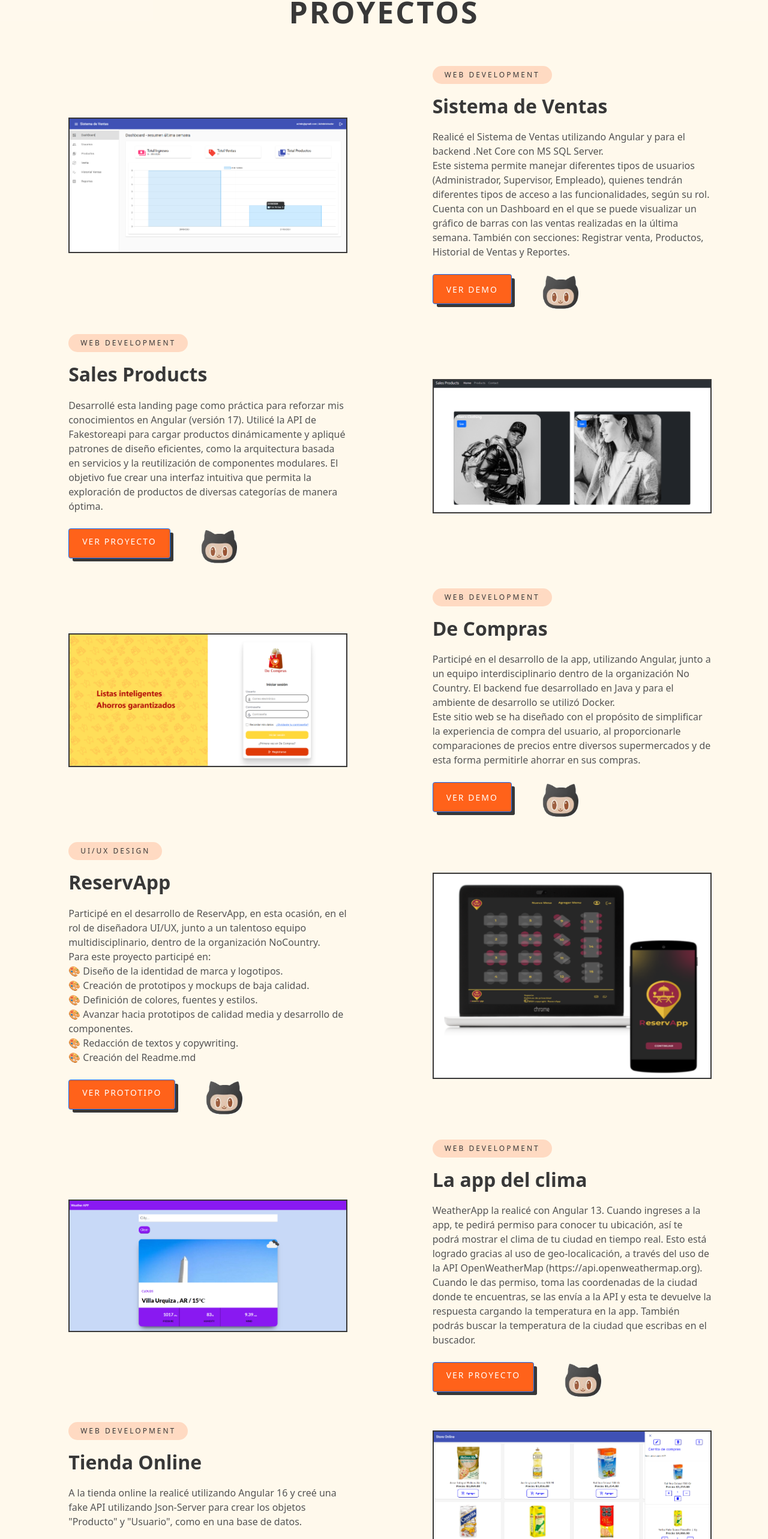
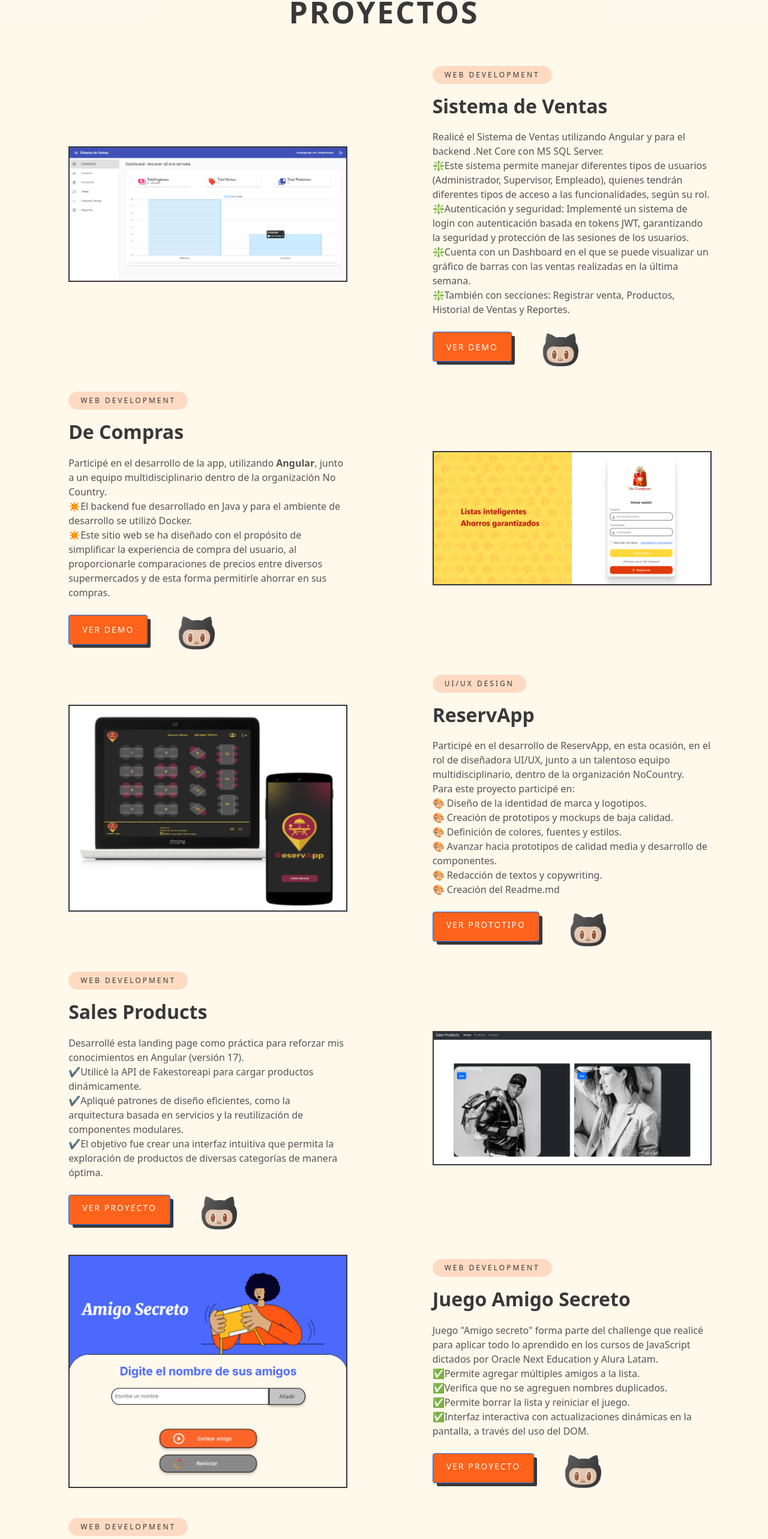
Before and after one commit to MarianelaCortina/MyPortfolioWeb, an Angular app: page /portfolio in a window 1280 px wide. Shown: the part 220-2786 px from the top of the page at 60% size. Built offline with nearby package versions, Linux system fonts and the light colour scheme.

Commit message:
Actualización de proyectos

```diff
--- a/src/app/portfolio/portfolio.component.html
+++ b/src/app/portfolio/portfolio.component.html
@@ -28,11 +28,14 @@
                   <p class="card-text">
                     Realicé el Sistema de Ventas utilizando Angular y para el backend .Net Core con MS SQL Server.
                     <br>
-                    Este sistema permite manejar diferentes tipos de usuarios (Administrador, Supervisor, Empleado), quienes tendrán diferentes
+                    ❇️Este sistema permite manejar diferentes tipos de usuarios (Administrador, Supervisor, Empleado), quienes tendrán diferentes
                     tipos de acceso a las funcionalidades, según su rol.
                     <br>
-                    Cuenta con un  Dashboard en el que se puede visualizar un gráfico de barras con las ventas realizadas en la última semana.
-                    También con secciones: Registrar venta, Productos, Historial de Ventas y Reportes.
+                    ❇️Autenticación y seguridad: Implementé un sistema de login con autenticación basada en tokens JWT,
+                    garantizando la seguridad y protección de las sesiones de los usuarios.
+                    <br>
+                    ❇️Cuenta con un  Dashboard en el que se puede visualizar un gráfico de barras con las ventas realizadas en la última semana. <br>
+                    ❇️También con secciones: Registrar venta, Productos, Historial de Ventas y Reportes.
 
 
                   </p>
@@ -71,41 +74,7 @@
               </div>
             </li>
 
-            <li>
-              <div class="portfolio-card">
 
-                <div class="card-banner img-holder" style="--width: 100%; --height: 540;">
-                  <img src="assets/images/pantalla-sales.png" width="100%" height="540" loading="lazy"
-                    alt="Website Design for Marketing Agency Startup" class="img-cover">
-
-                  <a href="#" class="btn-icon" aria-label="More about Website Design for Marketing Agency Startup">
-
-                  </a>
-                </div>
-
-                <div class="card-content">
-
-                  <span class="chip label-md">Web Development</span>
-
-                  <h3 class="title-md">Sales Products </h3>
-
-                  <p class="card-text">
-                    Desarrollé esta landing page como práctica para reforzar mis conocimientos en Angular (versión 17).
-                    Utilicé la API de Fakestoreapi para cargar productos dinámicamente y apliqué patrones de diseño eficientes,
-                    como la arquitectura basada en servicios y la reutilización de componentes modulares.
-                    El objetivo fue crear una interfaz intuitiva que permita la exploración de productos de diversas categorías de manera óptima.
-
-                  </p>
-
-                  <div class="container-img">
-                    <a href="https://github.com/MarianelaCortina/Landing-Page-AngularV17" class="btn btn-primary">Ver Proyecto</a>
-                    <a href="https://github.com/MarianelaCortina/Landing-Page-AngularV17" ><img src="assets/images/logo-git-1.png" alt="logo-git" class="img-git"></a>
-                  </div>
-
-                </div>
-
-              </div>
-            </li>
 
 
             <li>
@@ -126,10 +95,11 @@
                   <h3 class="title-md">De Compras</h3>
 
                   <p class="card-text">
-                  Participé en el desarrollo de la app, utilizando Angular, junto a un equipo interdisciplinario
-                  dentro de la organización No Country. El backend fue desarrollado en Java y para el ambiente de desarrollo se utilizó Docker.
+                  Participé en el desarrollo de la app, utilizando <strong>Angular</strong>, junto a un equipo multidisciplinario
+                  dentro de la organización No Country. <br>
+                  ✴️El backend fue desarrollado en Java y para el ambiente de desarrollo se utilizó Docker.
                   <br>
-                  Este sitio web se ha diseñado con el propósito de simplificar la experiencia de compra del usuario, al proporcionarle comparaciones de precios entre diversos supermercados y
+                  ✴️Este sitio web se ha diseñado con el propósito de simplificar la experiencia de compra del usuario, al proporcionarle comparaciones de precios entre diversos supermercados y
                   de esta forma permitirle ahorrar en sus compras.
                   </p>
 
@@ -210,6 +180,80 @@
               <div class="portfolio-card">
 
                 <div class="card-banner img-holder" style="--width: 100%; --height: 540;">
+                  <img src="assets/images/pantalla-sales.png" width="100%" height="540" loading="lazy"
+                    alt="Website Design for Marketing Agency Startup" class="img-cover">
+
+                  <a href="#" class="btn-icon" aria-label="More about Website Design for Marketing Agency Startup">
+
+                  </a>
+                </div>
+
+                <div class="card-content">
+
+                  <span class="chip label-md">Web Development</span>
+
+                  <h3 class="title-md">Sales Products </h3>
+
+                  <p class="card-text">
+                    Desarrollé esta landing page como práctica para reforzar mis conocimientos en Angular (versión 17).<br>
+                    ✔️Utilicé la API de Fakestoreapi para cargar productos dinámicamente.<br>
+                    ✔️Apliqué patrones de diseño eficientes, como la arquitectura basada en servicios y la reutilización de componentes modulares.<br>
+                    ✔️El objetivo fue crear una interfaz intuitiva que permita la exploración de productos de diversas categorías de manera óptima.
+
+                  </p>
+
+                  <div class="container-img">
+                    <a href="https://github.com/MarianelaCortina/Landing-Page-AngularV17" class="btn btn-primary">Ver Proyecto</a>
+                    <a href="https://github.com/MarianelaCortina/Landing-Page-AngularV17" ><img src="assets/images/logo-git-1.png" alt="logo-git" class="img-git"></a>
+                  </div>
+
+                </div>
+
+              </div>
+            </li>
+
+            <li>
+              <div class="portfolio-card">
+
+                <div class="card-banner img-holder" style="--width: 100%; --height: 540;">
+                  <img src="assets/images/Challenge-Amigo-Secreto.png" width="100%" height="540" loading="lazy"
+                    alt="Website Design for Marketing Agency Startup" class="img-cover">
+
+                  <a href="#" class="btn-icon" aria-label="More about Website Design for Marketing Agency Startup">
+
+                  </a>
+                </div>
+
+                <div class="card-content">
+
+                  <span class="chip label-md">Web Development</span>
+
+                  <h3 class="title-md">Juego Amigo Secreto</h3>
+
+                  <p class="card-text">
+                    Juego "Amigo secreto" forma parte del challenge que realicé para aplicar todo lo aprendido
+                    en los cursos de JavaScript dictados por  Oracle Next Education y Alura Latam.<br>
+                    ✅Permite agregar múltiples amigos a la lista.<br>
+                    ✅Verifica que no se agreguen nombres duplicados.<br>
+                    ✅Permite borrar la lista y reiniciar el juego.<br>
+                    ✅Interfaz interactiva con actualizaciones dinámicas en la pantalla, a través del uso del DOM.
+
+                  </p>
+
+                  <div class="container-img">
+                    <a href="https://marianelacortina.github.io/challenge-amigo-secreto-oracle-alura/" class="btn btn-primary">Ver Proyecto</a>
+                    <a href="https://github.com/MarianelaCortina/challenge-amigo-secreto-oracle-alura" ><img src="assets/images/logo-git-1.png" alt="logo-git" class="img-git"></a>
+                  </div>
+
+                </div>
+
+              </div>
+            </li>
+
+            <li>
+              <div class="portfolio-card">
+
+                <div class="card-banner img-holder" style="--width: 100%; --height: 540;">
                   <img src="assets/images/WeatherApp.png" width="100%" height="540" loading="lazy"
                     alt="weatherApp" class="img-cover">
 
@@ -224,9 +268,12 @@
                   <h3 class="title-md">La app del clima</h3>
 
                   <p class="card-text">
-                    WeatherApp la realicé con Angular 13. Cuando ingreses a la app, te pedirá permiso para conocer tu ubicación, así te podrá mostrar el clima de tu ciudad en tiempo real. Esto está logrado gracias al uso de geo-localicación, a través del uso de la API OpenWeatherMap (https://api.openweathermap.org). Cuando le das permiso, toma las coordenadas de la ciudad donde te encuentras,
-                    se las envía a la API y esta te devuelve la respuesta cargando la temperatura en la app.
-                    También podrás buscar la temperatura de la ciudad que escribas en el buscador.
+                    WeatherApp la realicé con utilizando Angular versión 13.<BR>
+                    *️⃣Cuando ingreses a la app, te pedirá permiso para conocer tu ubicación, así te podrá mostrar el clima de tu ciudad en <i>tiempo real</i>.<BR>
+                    *️⃣Esto está logrado gracias al uso de <i>geo-localicación</i>, a través del uso de la API OpenWeatherMap.<BR>
+                    *️⃣Cuando le das permiso, toma las coordenadas de la ciudad donde te encuentras,
+                    se las envía a la API y esta te devuelve la respuesta cargando la temperatura en la app.<BR>
+                    *️⃣También podrás buscar la temperatura de la ciudad que escribas en el buscador.
                   </p>
 
                   <div class="container-img">
@@ -240,38 +287,7 @@
             </li>
 
 
-            <li>
-              <div class="portfolio-card">
 
-                <div class="card-banner img-holder" style="--width: 100%; --height: 540;">
-                  <img src="assets/images/TiendaOnlineApp.png" width="100%" height="540" loading="lazy"
-                    alt="Website Design for Marketing Agency Startup" class="img-cover">
-
-                  <a href="#" class="btn-icon" aria-label="More about Website Design for Marketing Agency Startup">
-
-                  </a>
-                </div>
-
-                <div class="card-content">
-
-                  <span class="chip label-md">Web Development</span>
-
-                  <h3 class="title-md">Tienda Online </h3>
-
-                  <p class="card-text">
-                    A la tienda online la realicé utilizando Angular 16 y creé una fake API utilizando Json-Server
-                    para crear los objetos "Producto" y "Usuario", como en una base de datos.
-                  </p>
-
-                  <div class="container-img">
-                    <a href="https://github.com/MarianelaCortina/Angular_ECommerce_App" class="btn btn-primary">Ver Proyecto</a>
-                    <a href="https://github.com/MarianelaCortina/Angular_ECommerce_App" ><img src="assets/images/logo-git-1.png" alt="logo-git" class="img-git"></a>
-                  </div>
-
-                </div>
-
-              </div>
-            </li>
 
           </ul>
 
```
Also changed, not shown: src/assets/images/Challenge-Amigo-Secreto.png (added).
